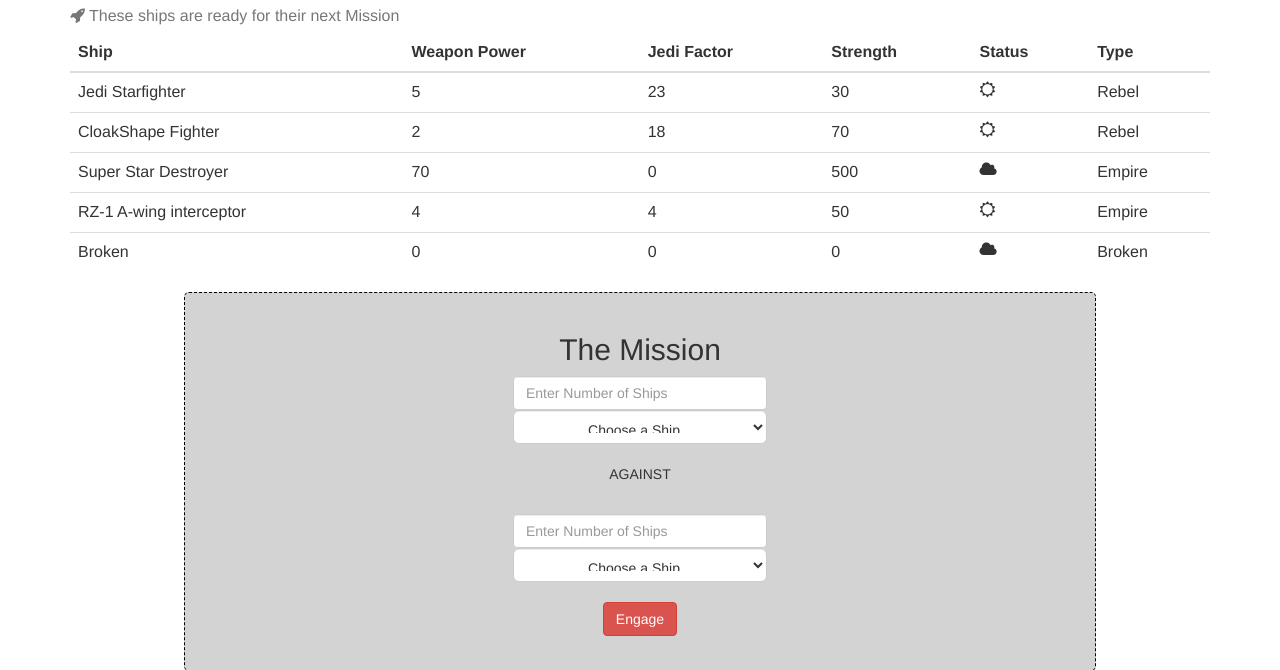
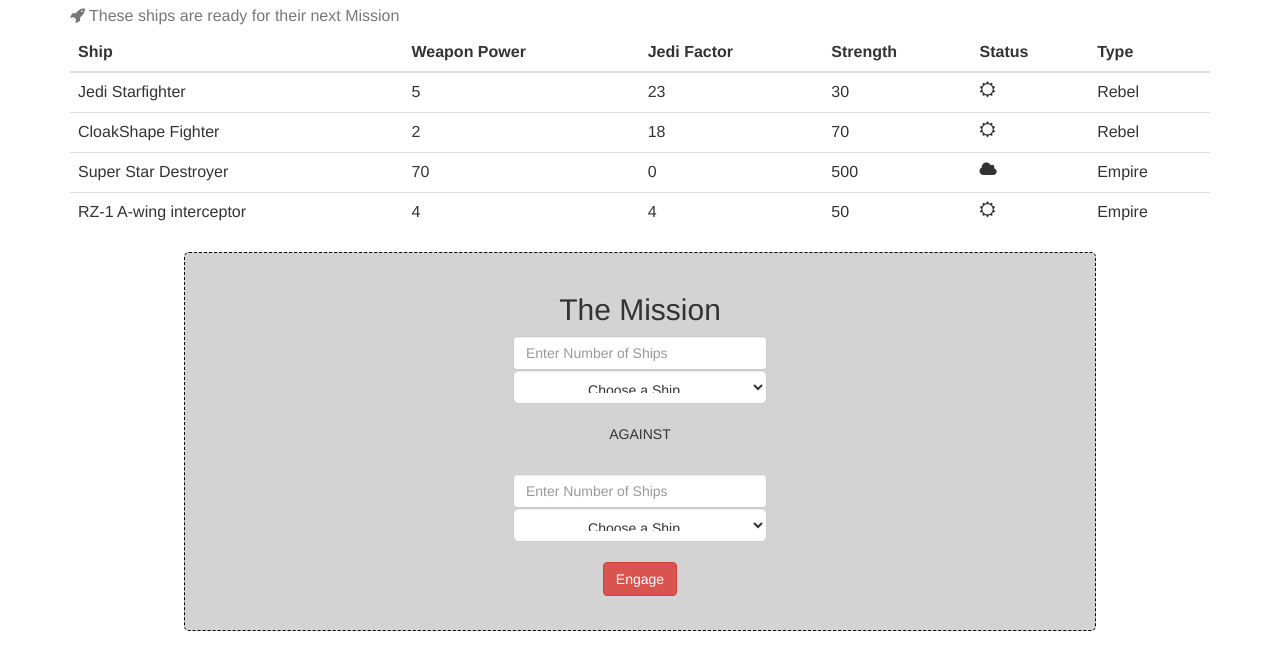
Before and after one commit to sjhuda/knp-oop, a PHP site: page / in a window 1280 px wide. Shown: the part 121-791 px from the top of the page. After the commit the page ends 752 px from the top, so only its background shows below. Run offline with PHP 8.4, Linux system fonts and the light colour scheme; some libraries are stand-ins or nearby versions.

Commit message:
Remove Broken class.

```diff
--- a/index.php
+++ b/index.php
@@ -1,6 +1,5 @@
 <?php
 
-use ShipBattle\Model\BrokenShip;
 use ShipBattle\Service\Container;
 
 require __DIR__ . '/bootstrap.php';
@@ -8,8 +7,6 @@ require __DIR__ . '/bootstrap.php';
 $container = new Container($configuration);
 $shipLoader = $container->getShipLoader();
 $ships = $shipLoader->getShips();
-
-$ships[] = new BrokenShip("Broken");
 
 $errorMessage = '';
 if (isset($_GET['error'])) {
```
